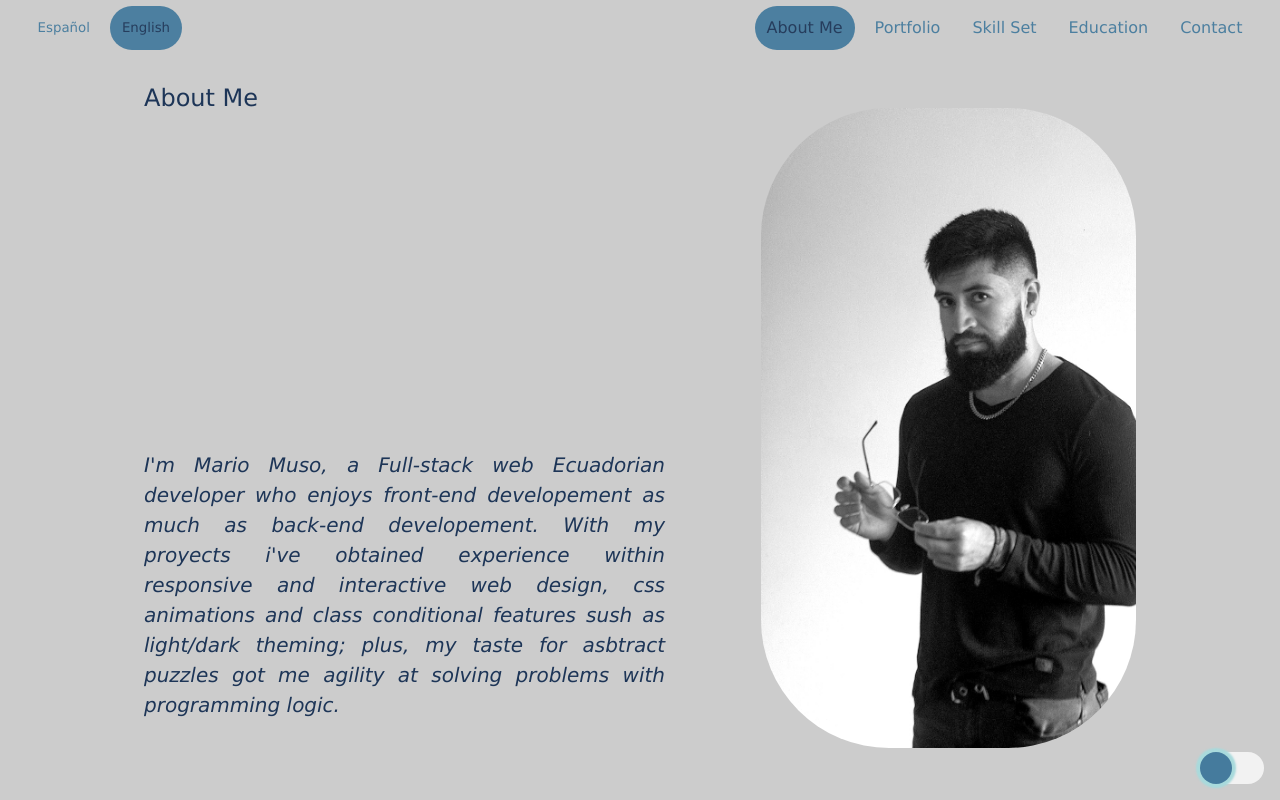
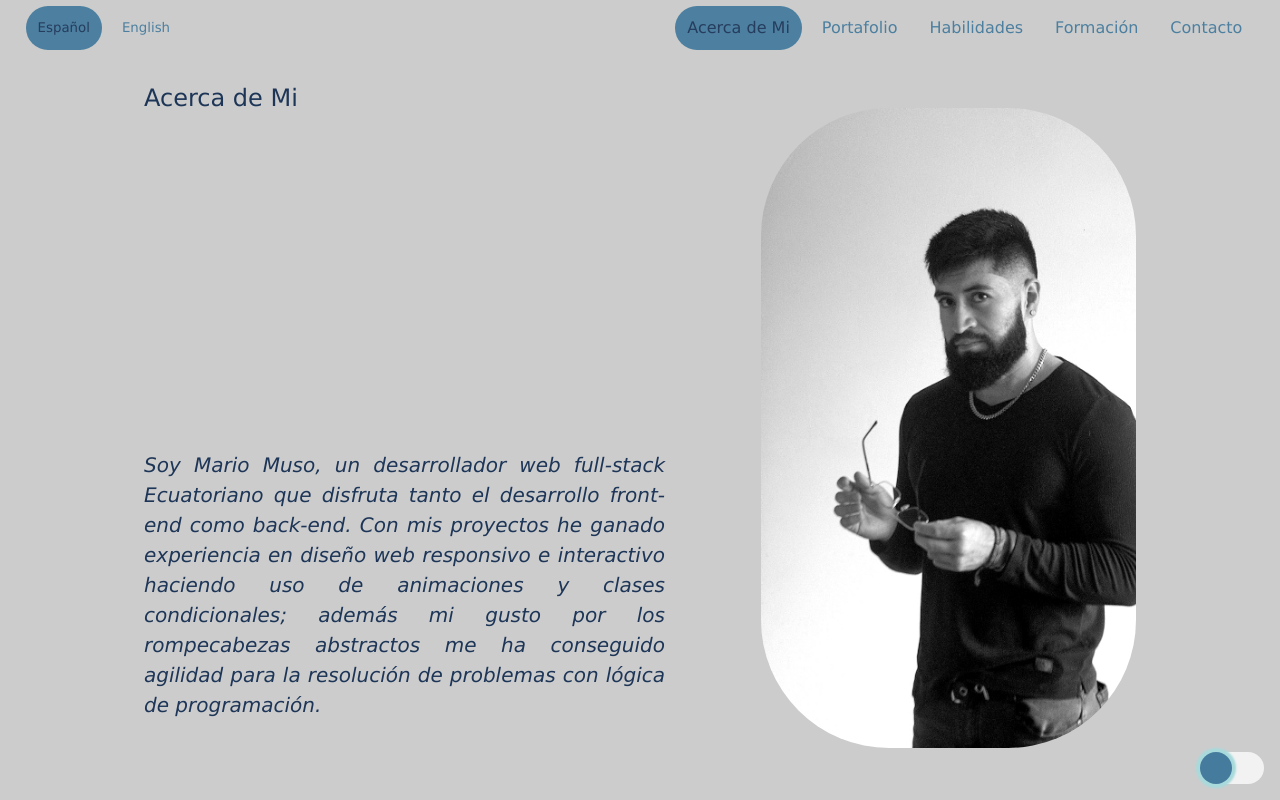
Before and after one commit to Mems2001/portfolio_def, a React (Vite) app: page / in a window 1280 px wide. Shown: the top 800 px of the page. Built offline with nearby package versions, Linux system fonts and the light colour scheme; some icons are missing.

Commit message:
update: language toggling

```diff
--- a/src/App.jsx
+++ b/src/App.jsx
@@ -13,23 +13,28 @@ import NavBarMobile from './components/NavBarMobile'
 
 function App() {
 
-  const [language, setLanguage] = useState(english)
+// ---> LANGUAGES HANDLING <---
+  let savedLanguage = localStorage.getItem('mems-cv-language')
+  const [language, setLanguage] = useState(savedLanguage === 'english'? english: spanish)
 
   const changeLangEsp = () => {
-     setLanguage(spanish)
+    localStorage.setItem('mems-cv-language', 'español')
+    setLanguage(spanish)
   }
 
   const changeLangEng = () => {
+    localStorage.setItem('mems-cv-language', 'english')
     setLanguage(english)
   }
 
-// ANIMATIONS
+// ---> ANIMATIONS <---
   useEffect(
     () => {
-      const hiddenElements = document.querySelectorAll('.hidden')
-      const hiddenProjectCards = document.querySelectorAll('.hidden_2')
-      const linkedElements = document.querySelectorAll('.link')
+      const hiddenElements = document.querySelectorAll('.hidden') //For elements like section containers
+      const hiddenProjectCards = document.querySelectorAll('.hidden_2') //For elements contained in section containers
+      const linkedElements = document.querySelectorAll('.link') //For menu items higlighting if the corresponding section is being currently displayed
 
+      //Animates the menu items higlighting and section container slides to screen
       const observer = new IntersectionObserver(entries => {
         entries.forEach(entry => {
           const id = entry.target.id
@@ -54,6 +59,7 @@ function App() {
         threshold: 0.1
       })
 
+      //Animates section container elements slides to screen
       const observer1 = new IntersectionObserver(entries => {
         entries.forEach(entry => {
 
@@ -76,10 +82,10 @@ function App() {
       const spn_btn_2 = document.querySelector('#spn_btn_2')
       const eng_btn_2 = document.querySelector('#eng_btn_2')
 
+      //Animantes language selection buttons on selection
       if (language === spanish) {
         spn_btn.classList.add('linked')
         spn_btn_2.classList.add('linked')
-        // console.log('español')
       } else {
         spn_btn.classList.remove('linked')
         spn_btn_2.classList.remove('linked')
@@ -88,7 +94,6 @@ function App() {
       if (language === english) {
         eng_btn.classList.add('linked')
         eng_btn_2.classList.add('linked')
-        // console.log('english')
       } else {
         eng_btn.classList.remove('linked')
         eng_btn_2.classList.remove('linked')
@@ -96,7 +101,7 @@ function App() {
     }
   )
 
-// NAVIGATOR MOBILE INTERACTIONS
+// ---> NAVIGATOR MOBILE INTERACTIONS <---
 const [showBar, setShowBar] = useState(false)
 
 useEffect(
@@ -128,7 +133,7 @@ useEffect(
   } , [showBar]
 )
 
-// LIGHT & DARK THEMES
+// ---> LIGHT & DARK THEMES <---
 let savedTheme = localStorage.getItem('mems-cv-theme') ?? 'Light'
 const [theme, setTheme] = useState(savedTheme)
 const [iconColor, setIconColor] = useState(savedTheme)
@@ -149,7 +154,7 @@ function toggleTheme () {
   }
 }
 
-// Themes toggling
+// ---> THEMES TOGGLING <---
 useEffect(
   () => {
     const themeBtn = document.querySelector('.theme_btn')
```
